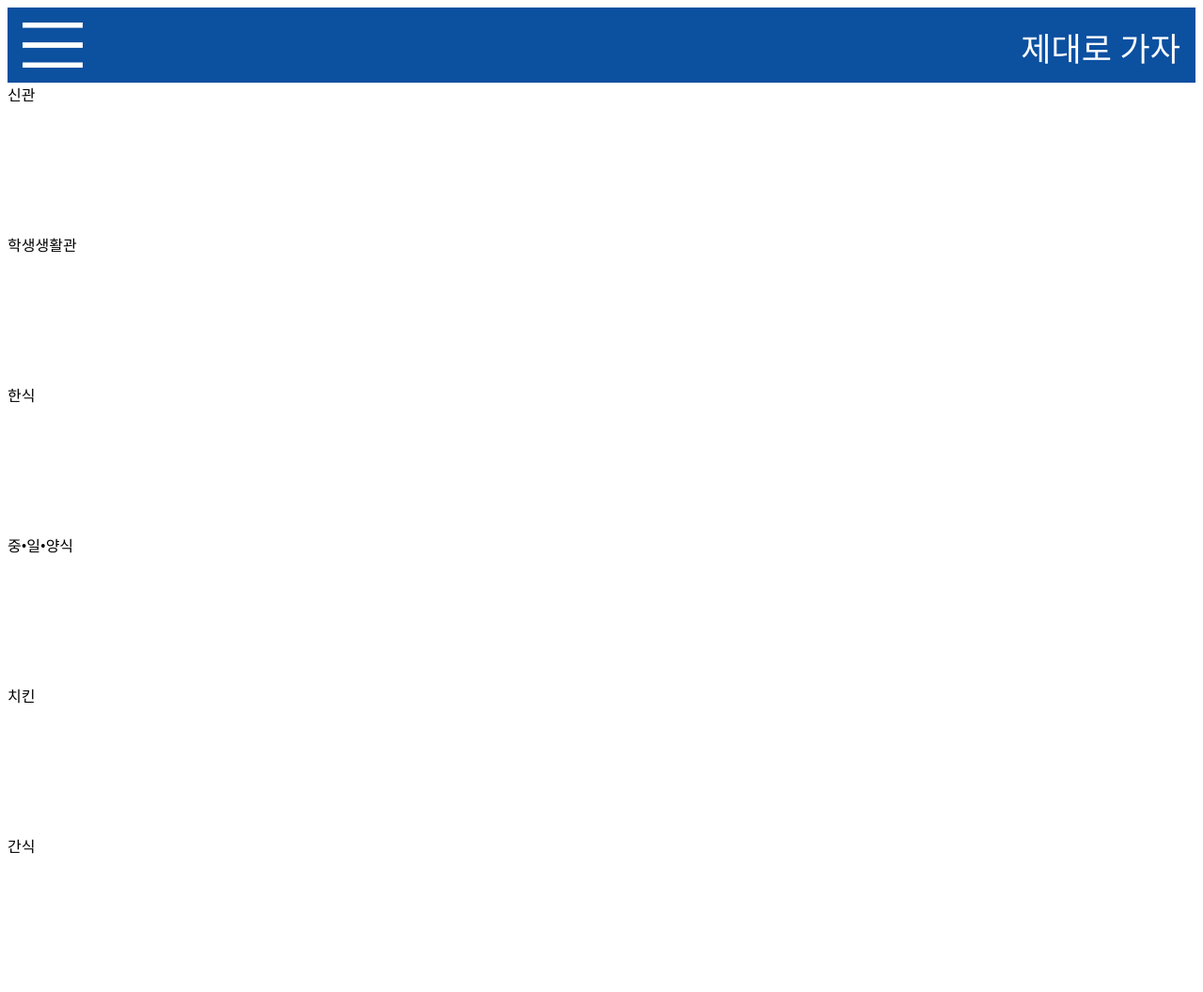
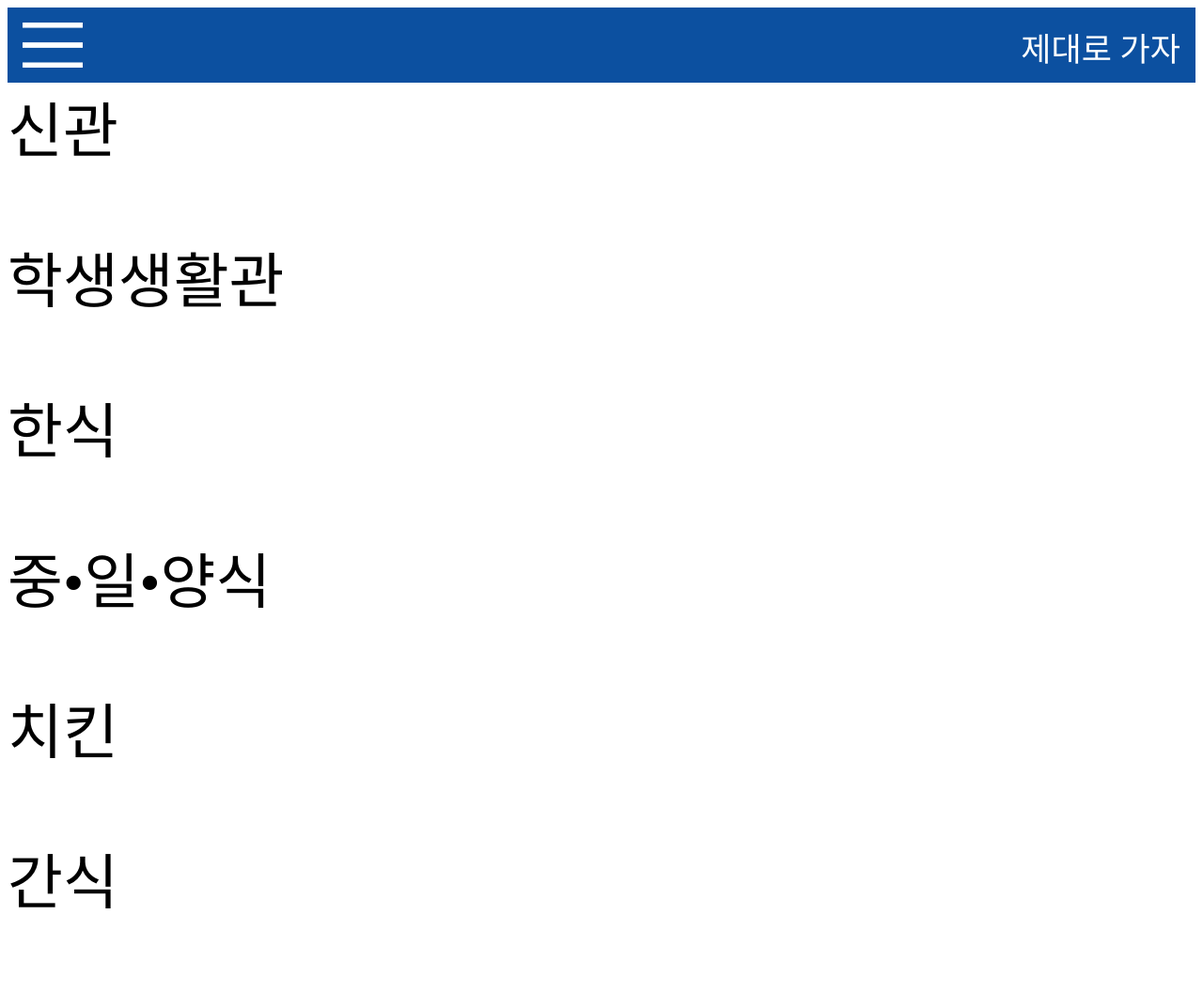
Before and after one commit to aerain/jedaero, a Node server app: page /food_sort in a window 1280 px wide. Shown: the whole page at 94% size. Run offline with Node 20, Linux system fonts and the light colour scheme.

Commit message:
17.11.01.09:26

```diff
--- a/public/stylesheets/food_sort.css
+++ b/public/stylesheets/food_sort.css
@@ -1,5 +1,6 @@
 .list{
-
+  font-size: 400%;
+  font-style: bold;
   }
 .new_build{
 height: 10rem;
```
Also changed, not shown: public/img/rice.png (added), public/img/turkey.png (added), public/img/university.png (added).
